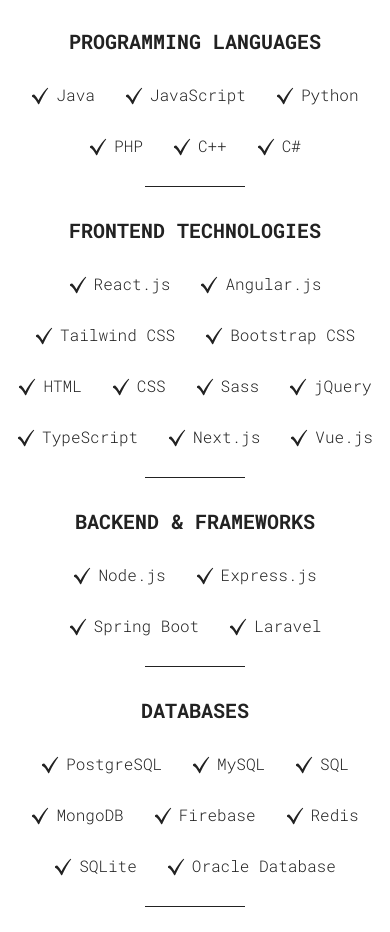
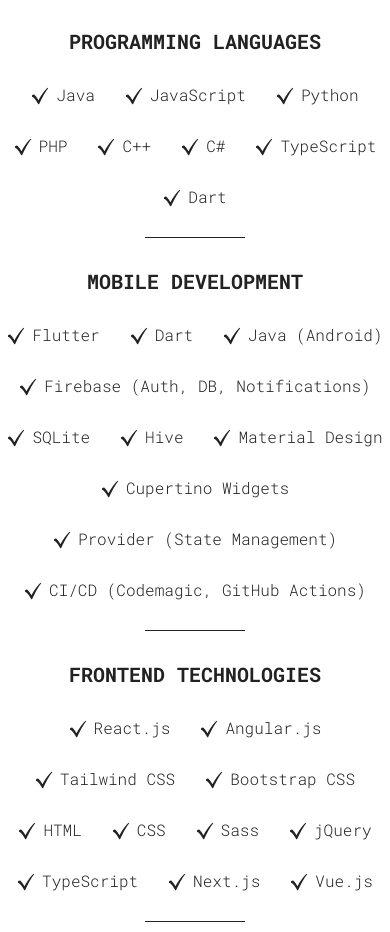
Before and after one commit to kiruma05/kiruma-Portofolio, a React (Vite) app: page / in a window 390 px wide. Shown: the part 3040-3972 px from the top of the page. Built offline with nearby package versions, Linux system fonts and the light colour scheme.

Commit message:
added skills for mobile dev

```diff
--- a/src/sections/Skills/Skills.jsx
+++ b/src/sections/Skills/Skills.jsx
@@ -21,9 +21,27 @@
         <SkillList src={checkMarkIcon} skill="PHP" />
         <SkillList src={checkMarkIcon} skill="C++" />
         <SkillList src={checkMarkIcon} skill="C#" />
+        <SkillList src={checkMarkIcon} skill="TypeScript" />
+        <SkillList src={checkMarkIcon} skill="Dart" />
 
       </div>
       <hr />
+
+      {/* Mobile Development */}
+<h2 className="sectionTitle">Mobile Development</h2>
+<div className={styles.skillList}>
+  <SkillList src={checkMarkIcon} skill="Flutter" />
+  <SkillList src={checkMarkIcon} skill="Dart" />
+  <SkillList src={checkMarkIcon} skill="Java (Android)" />
+  <SkillList src={checkMarkIcon} skill="Firebase (Auth, DB, Notifications)" />
+  <SkillList src={checkMarkIcon} skill="SQLite" />
+  <SkillList src={checkMarkIcon} skill="Hive" />
+  <SkillList src={checkMarkIcon} skill="Material Design" />
+  <SkillList src={checkMarkIcon} skill="Cupertino Widgets" />
+  <SkillList src={checkMarkIcon} skill="Provider (State Management)" />
+  <SkillList src={checkMarkIcon} skill="CI/CD (Codemagic, GitHub Actions)" />
+</div>
+<hr />
 
       {/* Frontend */}
       <h2 className="sectionTitle">Frontend Technologies</h2>
```
